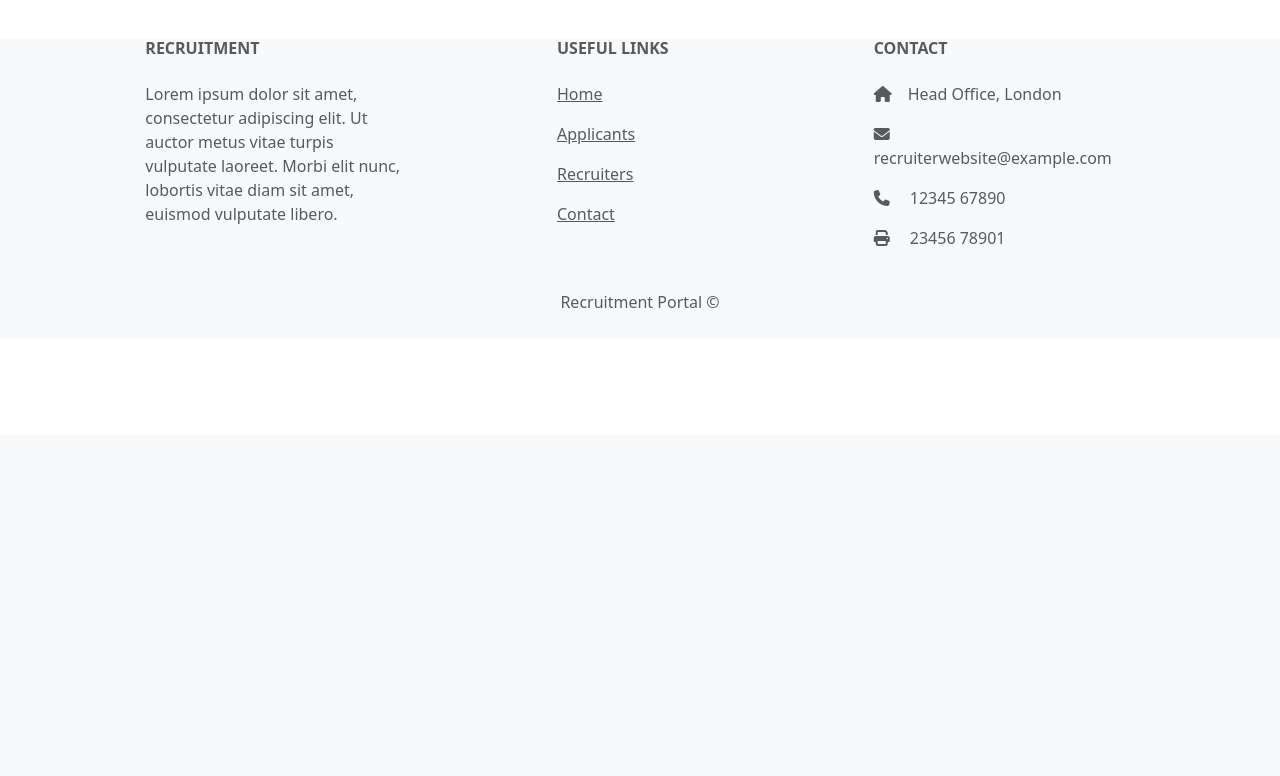
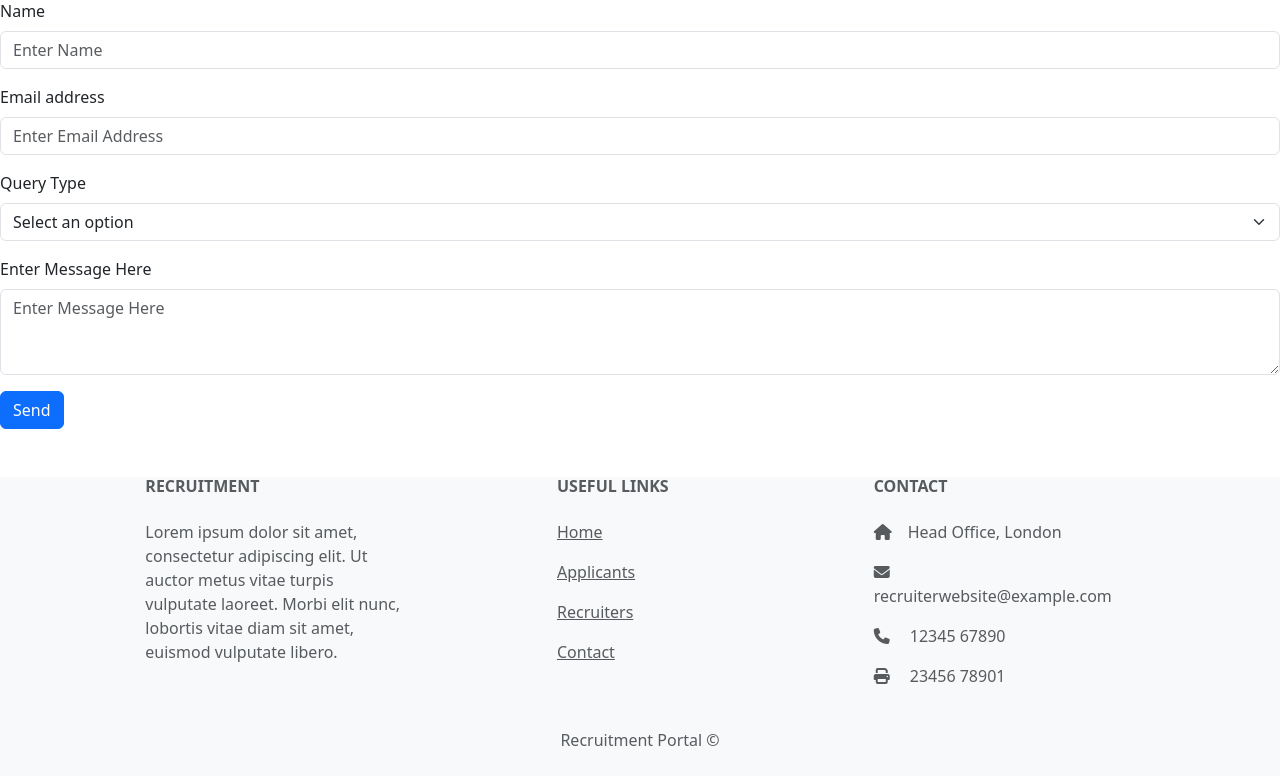
Before and after one commit to alexzanotti/milestone_project_3, a Python web app: template templates/contact.html in a window 1280 px wide. Shown: the part 365-1141 px from the top of the page. Before the commit the page ends 673 px from the top, so only its background shows below. Run offline with Jinja, Linux system fonts and the light colour scheme; the template is opened without the code that fills it, so the values that code supplies are empty; some libraries are stand-ins or nearby versions; grey boxes are pictures that could not be loaded.

Commit message:
added contact form

```diff
--- a/templates/contact.html
+++ b/templates/contact.html
@@ -6,5 +6,34 @@
 {% block header %}{{ header }}{% endblock %}
 <!-- Content block that contains the main content of the page -->
 {% block content %}
-
+<!-- Contact form -->
+<form>
+    <!-- Name -->
+    <div class="mb-3">
+      <label for="name" class="form-label">Name</label>
+      <input type="name" class="form-control" id="name" placeholder="Enter Name" required>
+    </div>
+    <!-- Email address -->
+    <div class="mb-3">
+      <label for="email" class="form-label">Email address</label>
+      <input type="email" class="form-control" id="email" placeholder="Enter Email Address" required>
+    </div>
+    <!-- Query type -->
+    <div class="mb-3">
+      <label for="contactQuery" class="form-label">Query Type</label>
+      <select class="form-select" aria-label="contactQuery" id="contactQuery" name="contactQuery" required>
+        <option value="" disabled selected>Select an option</option>
+        <option value="Application">Application</option>
+        <option value="Recruiter">Recruiter</option>
+        <option value="General">General</option>
+      </select>
+    </div>
+    <!-- Message -->
+    <div class="mb-3">
+      <label for="message" class="form-label">Enter Message Here</label>
+      <textarea class="form-control" id="message" rows="3" placeholder="Enter Message Here" required></textarea>
+    </div>
+    <!-- Send button -->
+    <button onclick="sendmail()" type="button" class="btn btn-primary">Send</button>
+  </form>
 {% endblock %}
```
